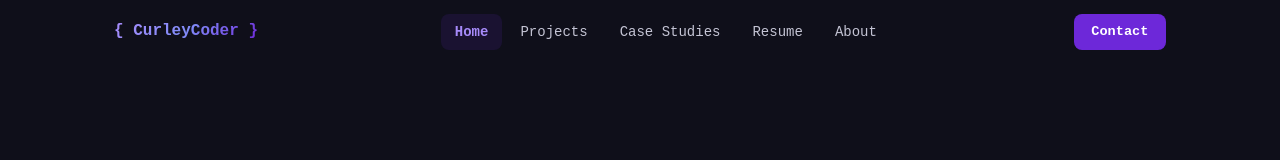
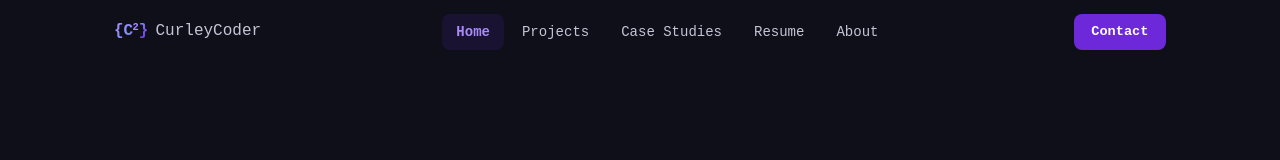
Before and after one commit to curleycoder/curleycoder.github.io, a Next.js app: page / in a window 1280 px wide. Shown: the top 160 px of the page. Built offline with nearby package versions, Linux system fonts and the light colour scheme.

Commit message:
logo changed

```diff
--- a/src/components/Navbar.jsx
+++ b/src/components/Navbar.jsx
@@ -55,7 +55,18 @@ export default function Navbar() {
               WebkitTextFillColor: 'transparent',
             }}
           >
-            {'{ CurleyCoder }'}
+            {'{'}<span style={{ letterSpacing: '-0.05em' }}>{'C'}</span><sup style={{ fontSize: '0.65em', WebkitTextFillColor: '#a78bfa' }}>2</sup><span style={{ letterSpacing: '-0.05em' }}>{'}'}</span>
+          </span>
+          <span
+            style={{
+              fontWeight: '400',
+              fontSize: '1rem',
+              fontFamily: "'JetBrains Mono', monospace",
+              color: '#c4c4d4',
+              marginLeft: '0.5rem',
+            }}
+          >
+            CurleyCoder
           </span>
         </Link>
 
```
Also changed, not shown: src/app/icon.svg (added), 1 other file (tests, documents, lock files or other folders).
